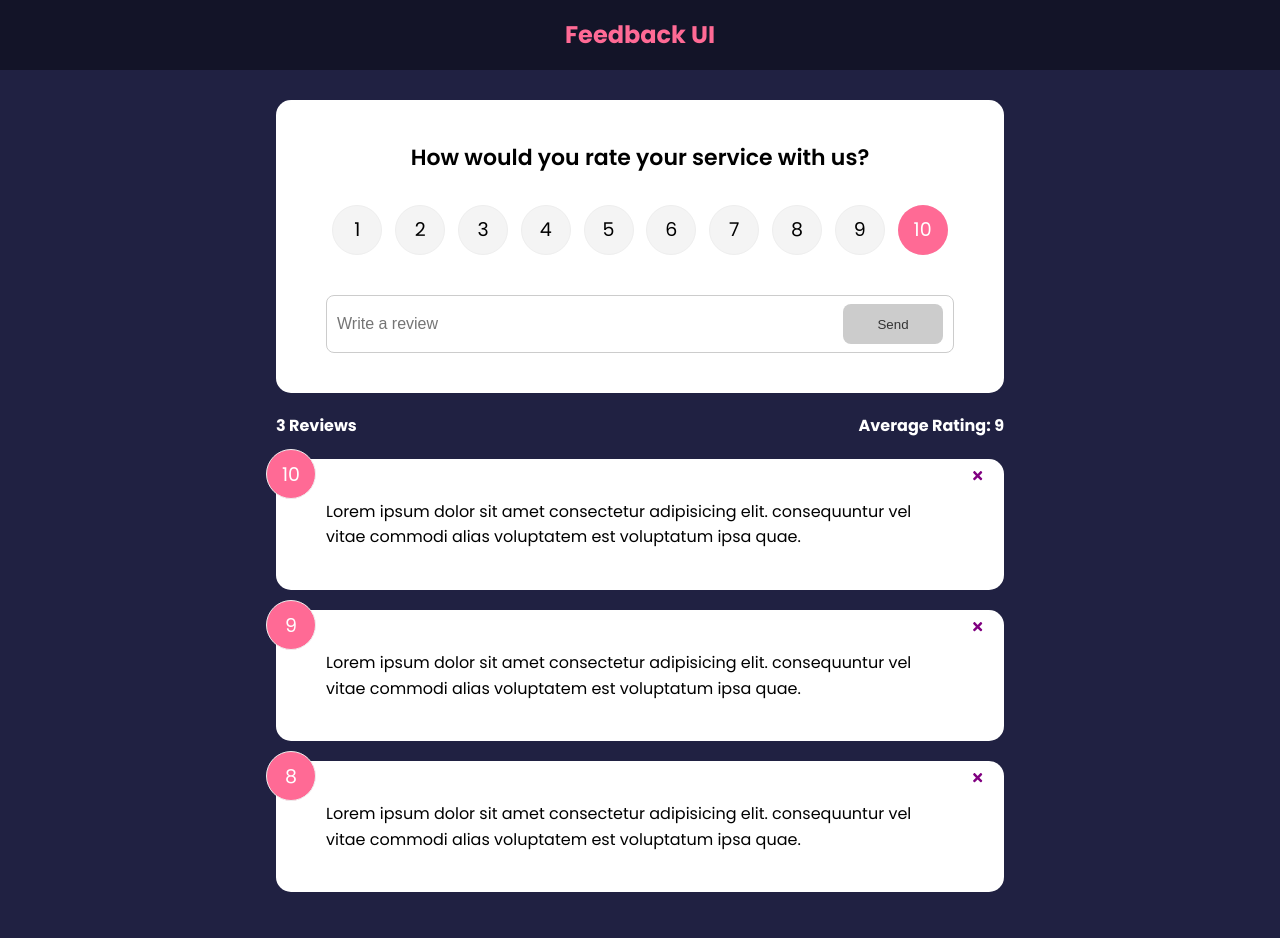
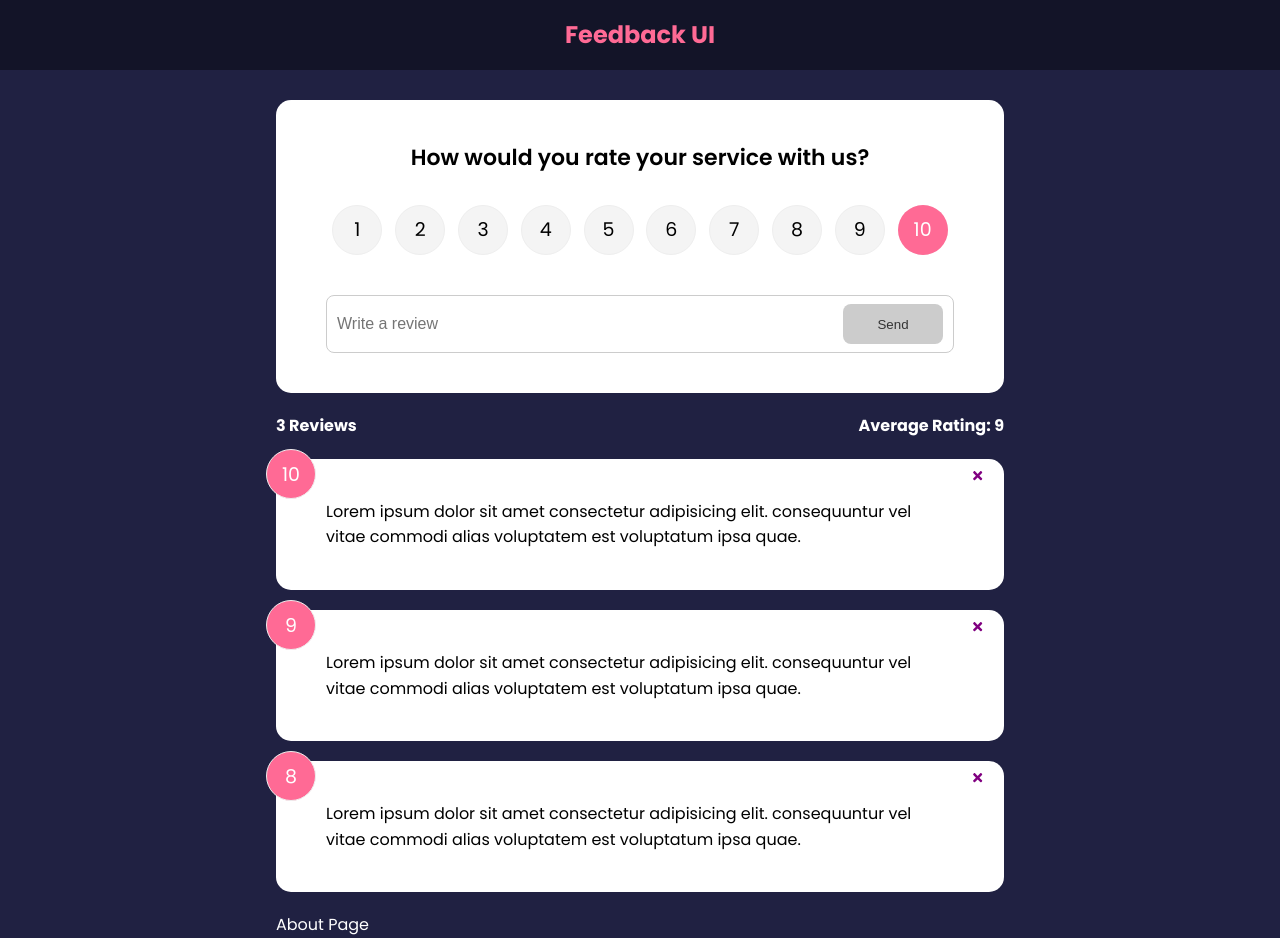
Before and after one commit to Koko-Dev/get-feedback, a React (Create React App) app: page / in a window 1280 px wide. Before the commit the page ends 912 px from the top, so only its background shows below. Built offline with nearby package versions, Linux system fonts and the light colour scheme.

Commit message:
App.js:  Import AboutPage.jsx and add to return

```diff
--- a/src/App.js
+++ b/src/App.js
@@ -5,6 +5,7 @@ import FeedbackList from './components/FeedbackList'
 import FeedbackStats from './components/FeedbackStats'
 import FeedbackForm from './components/FeedbackForm'
 import FeedbackData from './data/FeedbackData'
+import AboutPage from './pages/AboutPage'
 
 
 function App() {
@@ -33,6 +34,7 @@ function App() {
           feedback={ feedback }
           handleDelete={ deleteFeedback }
         />
+        <AboutPage />
       </div>
     </>
   )
```
